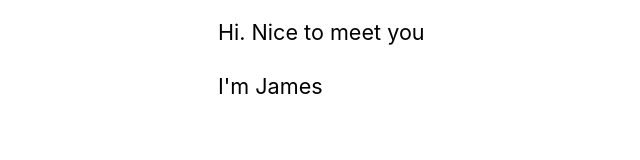
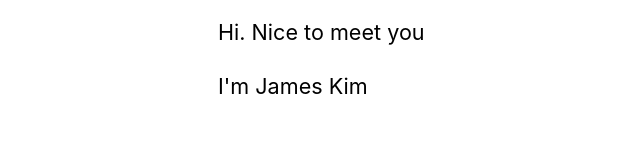
Before and after one commit to jyk524/NextJS-Blog, a Next.js app: page / in a window 1280 px wide. Shown: the part 223-383 px from the top of the page, without its empty margins (116-756 px from the left). Built offline with nearby package versions, Linux system fonts and the light colour scheme.

Commit message:
last name

```diff
--- a/pages/index.js
+++ b/pages/index.js
@@ -11,7 +11,7 @@ export default function Home() {
     <section className={utilStyles.headingMd}>
         <p>Hi. Nice to meet you</p>
         <p>
-          I'm James
+          I'm James Kim
         </p>
       </section>
     </Layout>
```
